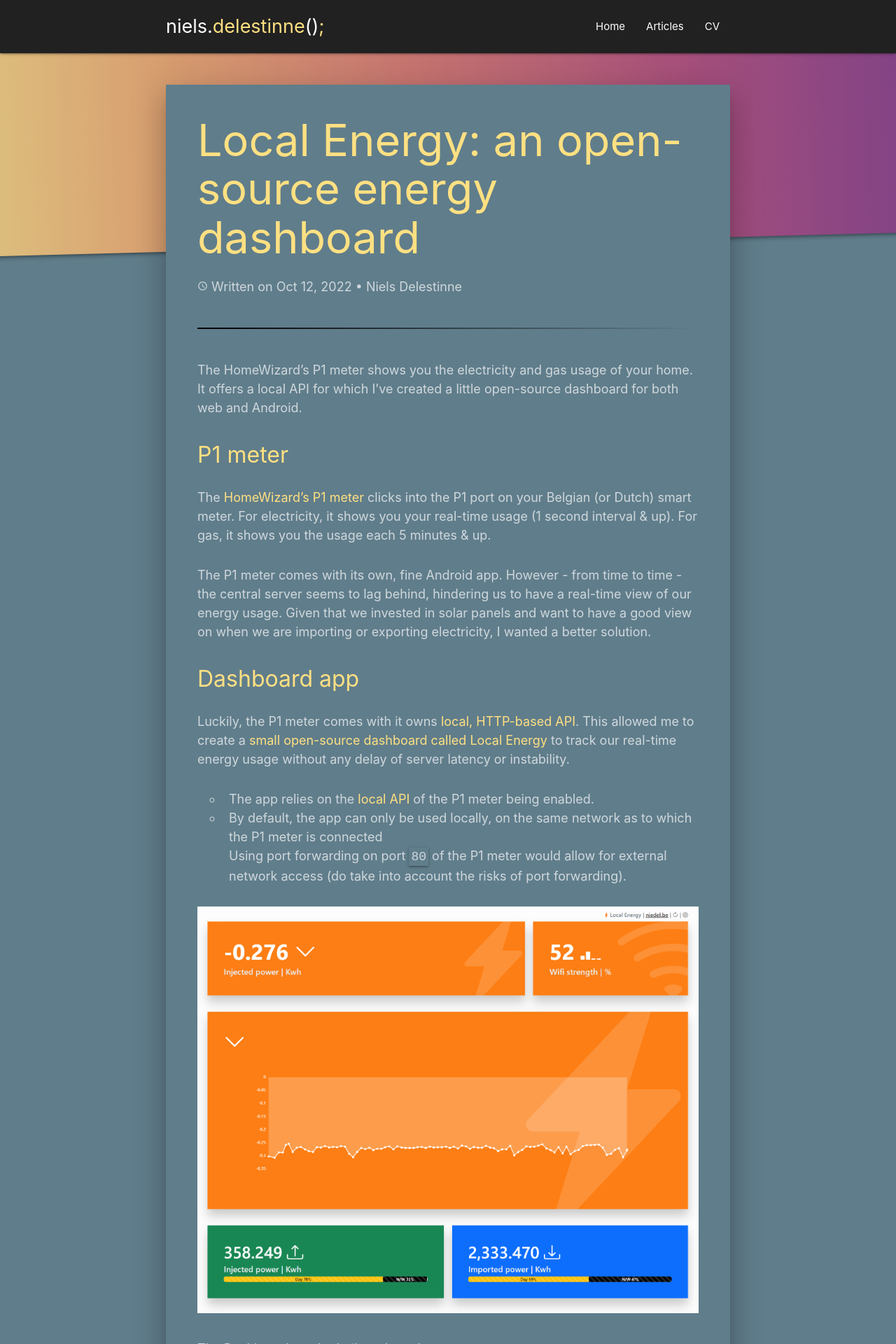
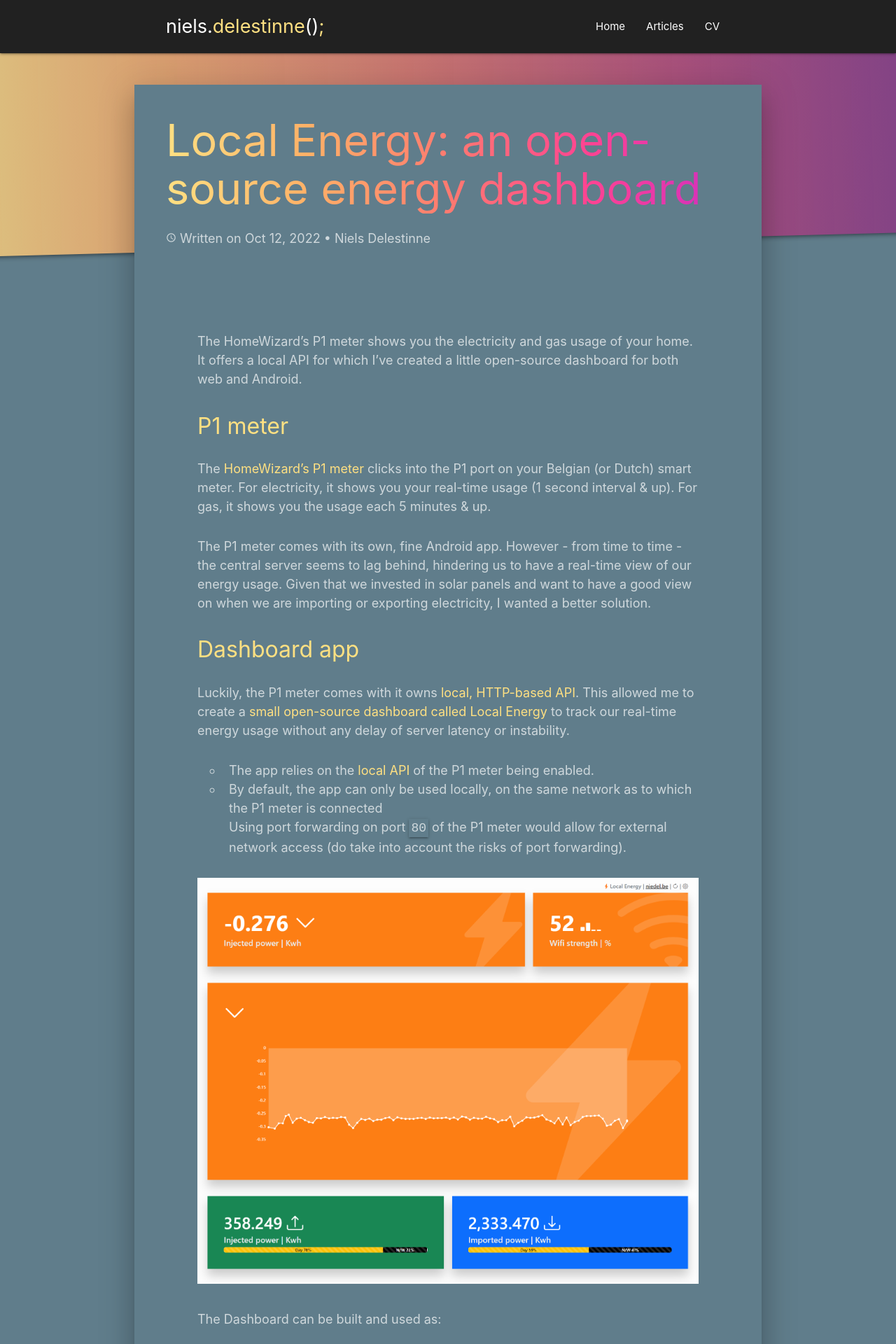
Before and after one commit to nielsdelestinne/niedel.be, a Jekyll site: the page built from _posts/2022-10-12-local-energy-open-source-dashboard.markdown, in a window 1280 px wide. Shown: the top 1920 px of the page at 70% size. Built offline with Jekyll 4.4.1, drawn with Linux system fonts in a browser that asks for light colours.

Commit message:
Minor style changes (hide picture on mobile, new article banner,...)

```diff
--- a/_layouts/articles.html
+++ b/_layouts/articles.html
@@ -26,7 +26,7 @@
                         <div class="row post-excerpt-container">
                             <div class="col s12 l6 grey darken-4">
                                 <div class="post-excerpt-header">
-                                    <h3>
+                                    <h3 class="blog-title">
                                         <a class="post-link" href="{{ post.url | relative_url }}">
                                             {{ post.title | escape }}
                                         </a>
--- a/_layouts/cv.html
+++ b/_layouts/cv.html
@@ -21,7 +21,7 @@
                 <div>
                     <img src="/assets/niels.png" class="right" alt="Niels Delestinne">
                 </div>
-                <h1 class="post-title no-margin" itemprop="name headline">Niels Delestinne</h1>
+                <h1 class="cv-title no-margin" itemprop="name headline">Niels Delestinne</h1>
                 <div class="cv-details valign-wrapper">
                     <div class="flex-inner">
                         <div class="padding-right-half">
--- a/_layouts/home.html
+++ b/_layouts/home.html
@@ -14,11 +14,9 @@
                                    href="mailto:hello@niedel.be"><i
                     class="material-icons black-text">email</i></a></span>
             <div class="content-wrapper-home-inner">
+                <img src="/assets/niels.png" class="right" alt="Niels Delestinne">
                 <div>
-                    <img src="/assets/niels.png" class="right" alt="Niels Delestinne">
-                </div>
-                <div>
-                    <h1 class="post-title no-margin" itemprop="name headline">Niels Delestinne</h1>
+                    <h1 class="cv-title no-margin" itemprop="name headline">Niels Delestinne</h1>
                     <p class="flow-text">
                         An experienced Belgian <strong>freelance full-stack software developer</strong> & <strong>tech
                         lead</strong> passionate about delivering <strong>quality software</strong>.
--- a/_layouts/post.html
+++ b/_layouts/post.html
@@ -7,12 +7,12 @@
     </div>
 </div>
 
+<div class="top-margin">
     <div class="container">
-  <div class="content-wrapper z-depth-5">
 
-    <article class="post h-entry" itemscope itemtype="http://schema.org/BlogPosting">
+        <div class="article-wrapper z-depth-5">
 
-      <header class="post-header">
+            <header class="post-header padding">
                 <h1 class="post-title no-margin" itemprop="name headline">{{ page.title | escape }}</h1>
                 <p class="post-meta">
                     <time class="dt-published" datetime="{{ page.date | date_to_xmlschema }}" itemprop="datePublished">
@@ -21,13 +21,16 @@
                         <span> Written on {{ page.date | date: date_format }}</span>
                     </time>
                     {%- if page.author -%}
-          • <span itemprop="author" itemscope itemtype="http://schema.org/Person"><span class="p-author h-card" itemprop="name">{{ page.author }}</span></span>
-          {%- endif -%}</p>
+                    • <span itemprop="author" itemscope itemtype="http://schema.org/Person"><span
+                        class="p-author h-card" itemprop="name">{{ page.author }}</span></span>
+                    {%- endif -%}
+                </p>
             </header>
 
-      <hr class="fade">
+            <article class="content-wrapper no-margin-bottom no-padding-top post h-entry" itemscope
+                     itemtype="http://schema.org/BlogPosting">
 
-      <div class="post-content e-content" itemprop="articleBody">
+                <div class="post-content" itemprop="articleBody">
                     {{ content }}
                 </div>
 
@@ -39,3 +42,4 @@
 
         </div>
     </div>
+</div>
--- a/_sass/niedel.scss
+++ b/_sass/niedel.scss
@@ -46,6 +46,10 @@
   font-size: large;
 }
 
+.blog-title {
+  font-size: xxx-large;
+}
+
 .flow-text {
   font-size: x-large;
 }
@@ -57,6 +61,10 @@
 .post-content > h3 {
   @extend .amber-text, .text-lighten-3 !optional;
   font-size: x-large;
+}
+
+.post-header {
+  @extend .grey, .darken-4;
 }
 
 .p {
@@ -93,7 +101,7 @@
   background-image: linear-gradient(to right, rgba(0, 0, 0, 1), rgba(0, 0, 0, 0.5), rgba(0, 0, 0, 0));
 }
 
-.content-wrapper, .content-wrapper-cv, .content-wrapper-home {
+.article-wrapper, .content-wrapper, .content-wrapper-cv, .content-wrapper-home {
   @extend .blue-grey, .darken-4 !optional;
 }
 
@@ -128,11 +136,11 @@
   list-style-type: none;
 }
 
-.post-title {
+.cv-title {
   @extend .amber-text, .text-lighten-3 !optional;
 }
 
-.post-link {
+.post-link, .post-title {
   background: linear-gradient(to right, #ffe082, #ffb167, #ff7a70, #ff4392, #cf2ec1);
   -webkit-background-clip: text;
   -webkit-text-fill-color: transparent;
@@ -168,6 +176,14 @@
 
 .no-margin-bottom {
   margin-bottom: 0 !important;
+}
+
+.no-margin-top {
+  margin-bottom: 0 !important;
+}
+
+.no-padding-top {
+  padding-top: 0 !important;
 }
 
 .no-padding-bottom {
@@ -262,8 +278,16 @@
     gap: 0 $margin;
   }
 
+  .post-header {
+    margin-top: $margin;
+  }
+
   .padding-right-half {
     padding-right: $padding / 2;
+  }
+
+  .padding {
+    padding: $padding;
   }
 
   p {
@@ -367,6 +391,18 @@
     gap: 0 $margin;
   }
 
+  .blog-title {
+    font-size: xx-large;
+  }
+
+  .post-header {
+    margin-top: $margin;
+  }
+
+  .padding {
+    padding: $padding;
+  }
+
   .padding-right-half {
     padding-right: $padding / 2;
   }
@@ -393,7 +429,7 @@
     padding: 0;
   }
 
-  .post-title {
+  .cv-title, .post-title {
     font-size: 3em;
   }
 
@@ -424,12 +460,8 @@
   }
 
   .cv img, .home img {
-    width: 175px;
-    float: none !important;
-    text-align: center !important;
-    margin-left: auto;
-    margin-right: auto;
-    display: block;
+    display: none;
+
   }
 
   .content-wrapper-cv, .content-wrapper-home {
```
Lines whose indentation alone changed are shown as unchanged.
